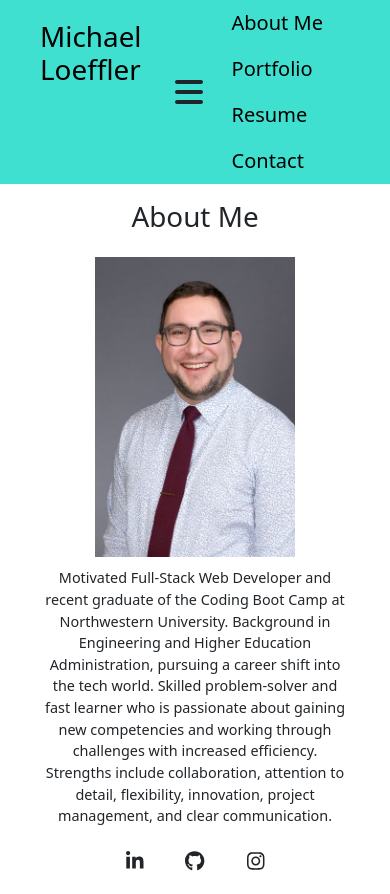
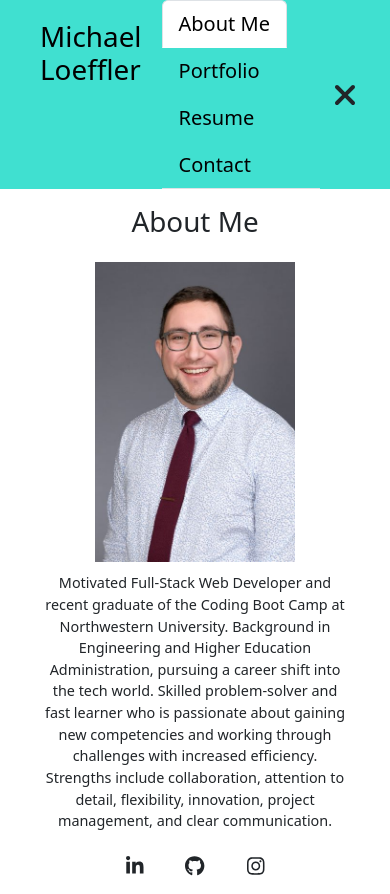
Before and after one commit to michael-loeffler/Portfolio, a React (Create React App) app: page / in a window 390 px wide. Both pictures are taken after a click on the button "Hamburger Menu". Built offline with nearby package versions, Linux system fonts and the light colour scheme.

Commit message:
enables toggle menu feature and replaces menu icon with X when expanded need to work on enabling it only on mobile and having menu tabs extend down (overlay)

```diff
--- a/src/components/Navigation.js
+++ b/src/components/Navigation.js
@@ -1,23 +1,33 @@
-import React from 'react';
+import React, { useState } from 'react';
 import { FontAwesomeIcon } from '@fortawesome/react-fontawesome';
-import { faBars } from '@fortawesome/free-solid-svg-icons'
+import { faBars, faXmark } from '@fortawesome/free-solid-svg-icons'
 import 'bootstrap';
 
 function Navigation({ currentPage, handlePageChange }) {
+  const [showMenu, setShowMenu] = useState(false);
+
+  function toggleMenu() {
+    if (!showMenu) {
+      setShowMenu(true);
+    } else {
+      setShowMenu(false);
+    }
+  }
+
   return (
-    <>
-    <button className='btn' type="button" data-bs-toggle="collapse" data-bs-target="#menuTabs" aria-expanded="false" aria-controls='#menuTabs'>
-    <FontAwesomeIcon icon={faBars} size='2xl'/>
-    </button>
-
-    <div className='collapse align-items-end' id='menuTabs'>
-     <ul className="nav nav-tab">
+    <div className='d-flex justify-content-end'>
+      <div className={
+        showMenu
+          ? 'd-flex align-items-end'
+          : 'd-none'
+      }>
+        <ul className="nav nav-tabs align-items-end">
           <li className="nav-item">
             <a
               href="#about"
               onClick={() => handlePageChange('About Me')}
               className={currentPage === 'About Me' ? 'nav-link active' : 'nav-link'}
-          style={{color: "black"}}
+              style={{ color: "black" }}
             >
               About Me
             </a>
@@ -27,7 +37,7 @@ function Navigation({ currentPage, handlePageChange }) {
               href="#portfolio"
               onClick={() => handlePageChange('Portfolio')}
               className={currentPage === 'Portfolio' ? 'nav-link active' : 'nav-link'}
-          style={{color: "black"}}
+              style={{ color: "black" }}
             >
               Portfolio
             </a>
@@ -37,7 +47,7 @@ function Navigation({ currentPage, handlePageChange }) {
               href="#resume"
               onClick={() => handlePageChange('Resume')}
               className={currentPage === 'Resume' ? 'nav-link active' : 'nav-link'}
-          style={{color: "black"}}
+              style={{ color: "black" }}
             >
               Resume
             </a>
@@ -47,14 +57,22 @@ function Navigation({ currentPage, handlePageChange }) {
               href="#contact"
               onClick={() => handlePageChange('Contact')}
               className={currentPage === 'Contact' ? 'nav-link active' : 'nav-link'}
-          style={{color: "black"}}
+              style={{ color: "black" }}
             >
               Contact
             </a>
           </li>
         </ul>
       </div>
-    </>
+
+      <button onClick={toggleMenu} type="button" className='btn' aria-label='Hamburger Menu'>
+        {showMenu ? (
+          <FontAwesomeIcon icon={faXmark} size='2xl' />
+        ) : (
+          <FontAwesomeIcon icon={faBars} size='2xl' />
+        )}
+      </button>
+    </div>
   );
 }
 
```
Lines whose indentation alone changed are shown as unchanged.
